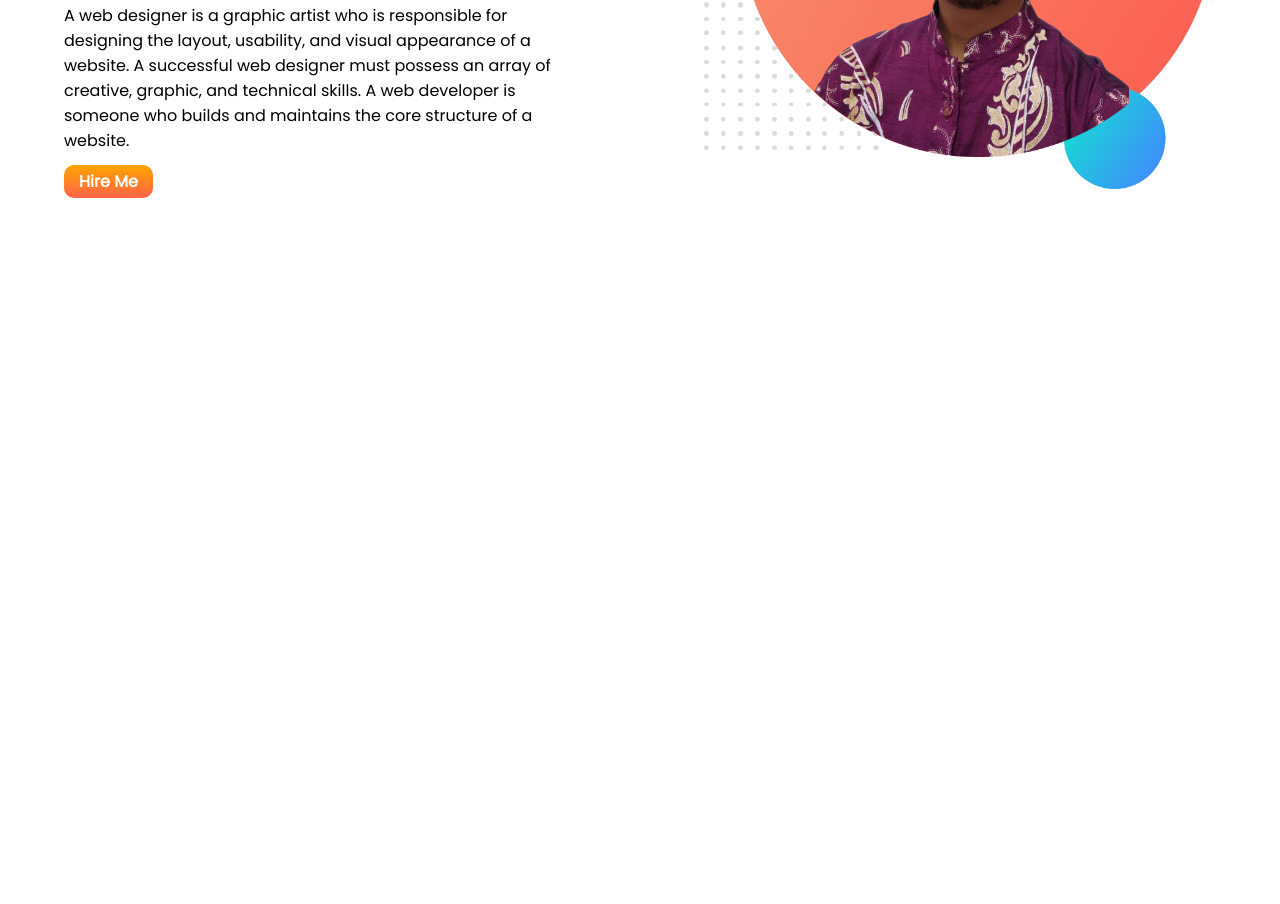
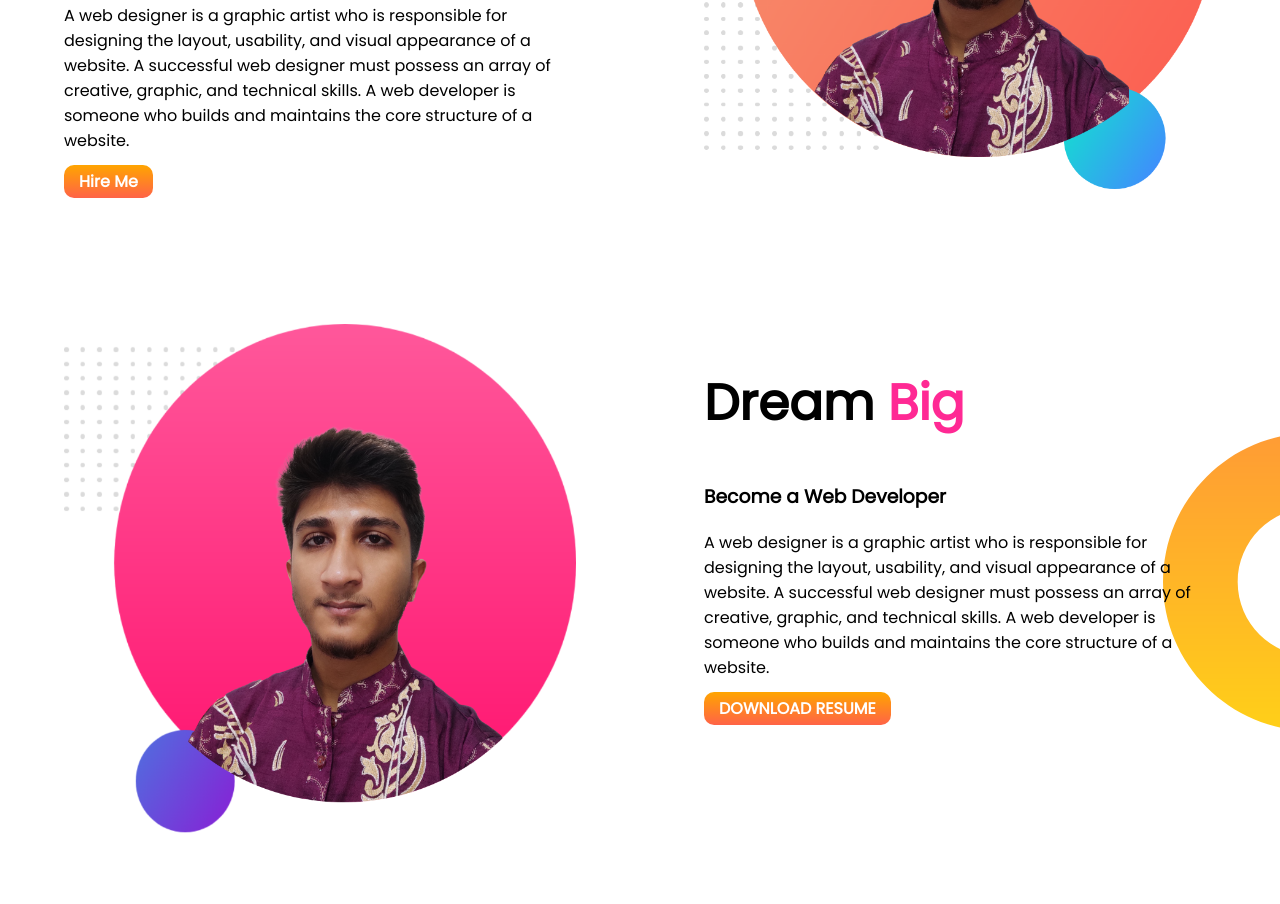
Before and after one commit to Khairul38/developer-portfolio, a plain HTML site: page index.html in a window 1280 px wide. Shown: the part 383-1287 px from the top of the page. Before the commit the page ends 800 px from the top, so only its background shows below. Drawn offline with Linux system fonts and the light colour scheme.

Commit message:
dream-big

```diff
--- a/index.html
+++ b/index.html
@@ -27,5 +27,20 @@
             <img src="images/khairul-portfplio.png" alt="">
         </div>
     </section>
+    <section class="dream-big">
+        <div class="half-width">
+            <img src="images/khairul-portfolio2.png" alt="">
+        </div>
+        <div class="half-width">
+            <h1>Dream <span class="pink-color">Big</span></h1>
+            <h3>Become a Web Developer</h3>
+            <p>A web designer is a graphic artist who is responsible for designing the layout, usability, and visual appearance
+            of a
+            website. A successful web designer must possess an array of creative, graphic, and technical skills. A web
+            developer
+            is someone who builds and maintains the core structure of a website.</p>
+            <a class="link-button" target="_blank" href="">DOWNLOAD RESUME</a>
+        </div>
+    </section>
 </body>
 </html>
--- a/style.css
+++ b/style.css
@@ -7,6 +7,9 @@ h1{
 }
 .orange-color{
     color: orange;
+}
+.pink-color{
+    color: rgb(255, 41, 148);
 }
 section{
     display: flex;
@@ -34,3 +37,8 @@ a:hover{
     background-image: url(images/top-banner.png);
     background-repeat: no-repeat;
 }
+.dream-big{
+    background-image: url(images/dream-bg.png);
+    background-repeat: no-repeat;
+    background-position: right;
+}
```
